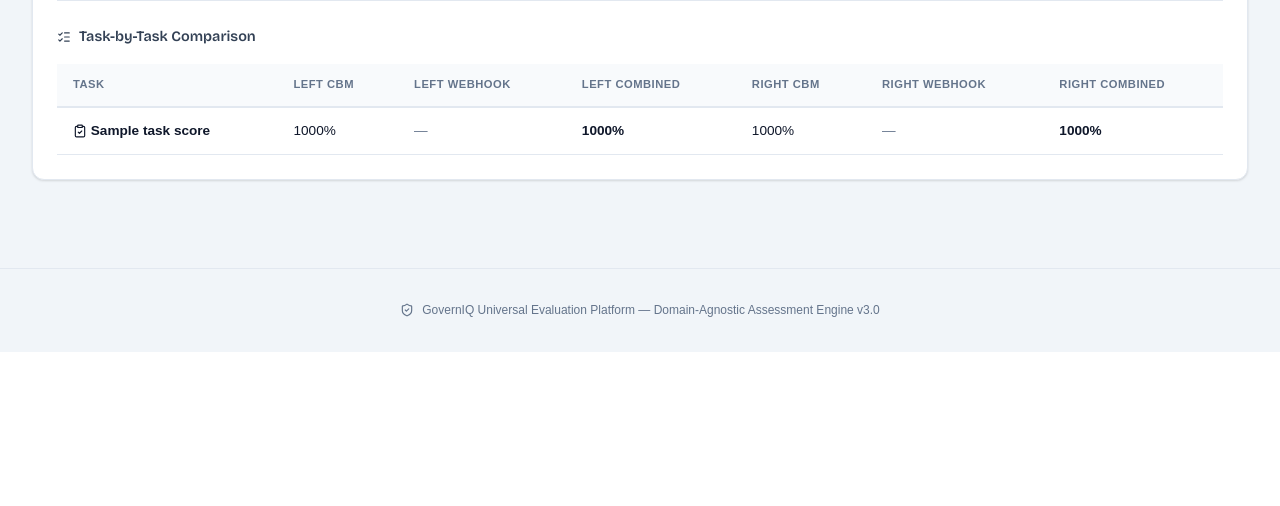
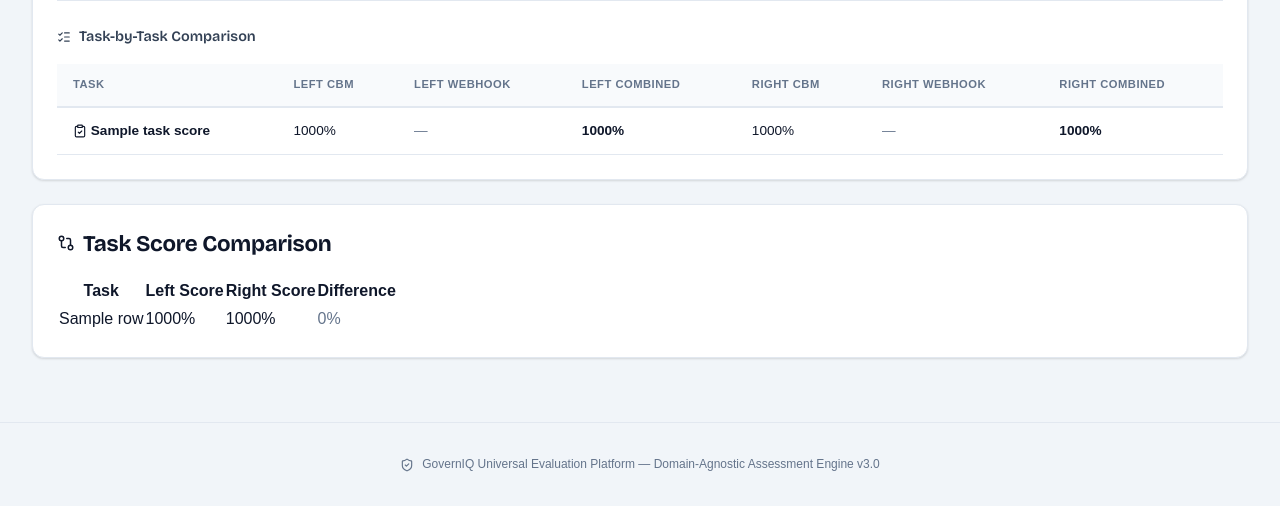
Before and after one commit to Lonewolf-coder/EvalAutomaton, a FastAPI app: template src/governiq/templates/admin_compare.html in a window 1280 px wide. Shown: the part 1560-2066 px from the top of the page. Before the commit the page ends 1912 px from the top, so only its background shows below. Run offline with FastAPI, Linux system fonts and the light colour scheme; the template is opened without the code that fills it: most values are stand-ins (such as "Sample title", 1, 10 or a date in 2020); data that the repository does not hold is empty; some web fonts are replaced.

Commit message:
feat: add task-level diff logic to compare route and update compare + dashboard templates
Co-Authored-By: Claude Sonnet 4.6 <noreply@anthropic.com>

```diff
--- a/src/governiq/templates/admin_compare.html
+++ b/src/governiq/templates/admin_compare.html
@@ -13,6 +13,15 @@
             <a href="/admin/" class="btn btn-outline"><i data-lucide="arrow-left" class="icon icon-sm"></i> Back to Dashboard</a>
         </div>
     </div>
+
+    {% if not left and not right %}
+    <div style="text-align:center; padding:3rem 1rem; color:var(--text-secondary);">
+      <i data-lucide="git-compare" style="width:40px;height:40px;margin-bottom:1rem;opacity:.4;"></i>
+      <h3 style="font-family:'Bricolage Grotesque',sans-serif;margin-bottom:.5rem;">No submissions selected</h3>
+      <p style="font-size:.85rem;">Select two submissions from the dashboard to compare their scores side by side.</p>
+      <a href="/admin/" class="btn btn-secondary" style="margin-top:1rem;">Go to Dashboard</a>
+    </div>
+    {% endif %}
 
     <!-- Duplicate Detection -->
     {% if similarity_groups %}
@@ -241,6 +250,49 @@
             </table>
         </div>
     </div>
+
+    {% if task_diff %}
+    <div class="card" style="margin-top:1.5rem;">
+      <div class="card-body">
+        <div class="card-title">
+          <i data-lucide="git-compare" class="icon"></i>
+          <h2>Task Score Comparison</h2>
+        </div>
+        <table class="data-table" style="margin-top:1rem;">
+          <thead>
+            <tr>
+              <th>Task</th>
+              <th>Left Score</th>
+              <th>Right Score</th>
+              <th>Difference</th>
+            </tr>
+          </thead>
+          <tbody>
+            {% for row in task_diff %}
+            <tr>
+              <td>{{ row.task_name }}</td>
+              <td>{% if row.left_score is not none %}{{ "%.0f"|format(row.left_score * 100) }}%{% else %}<span style="color:var(--text-muted)">—</span>{% endif %}</td>
+              <td>{% if row.right_score is not none %}{{ "%.0f"|format(row.right_score * 100) }}%{% else %}<span style="color:var(--text-muted)">—</span>{% endif %}</td>
+              <td>
+                {% if row.delta > 0 %}
+                <span style="color:#34d399;">+{{ "%.0f"|format(row.delta * 100) }}%</span>
+                {% elif row.delta < 0 %}
+                <span style="color:#ef4444;">{{ "%.0f"|format(row.delta * 100) }}%</span>
+                {% else %}
+                <span style="color:var(--text-muted);">0%</span>
+                {% endif %}
+                {% if row.significant %}
+                <span class="badge badge-warn" style="margin-left:.5rem;">Significant</span>
+                {% endif %}
+              </td>
+            </tr>
+            {% endfor %}
+          </tbody>
+        </table>
+      </div>
+    </div>
+    {% endif %}
+
     {% elif not evaluations %}
     <div class="card spacer">
         <div class="card-body" style="text-align:center; padding:3rem;">
```
Also changed, not shown: src/governiq/admin/routes.py (+39 -0 lines), src/governiq/templates/admin_dashboard.html (+44 -0 lines), tests/test_compare.py (added, +52 -0 lines).
